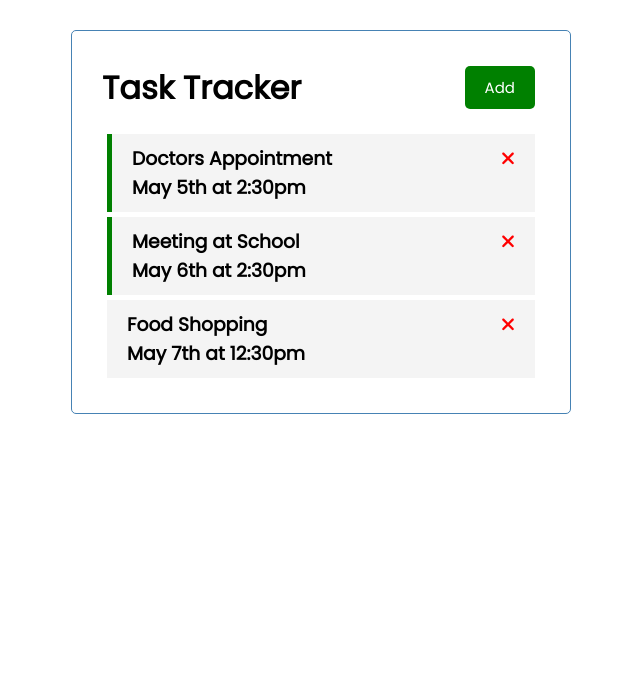
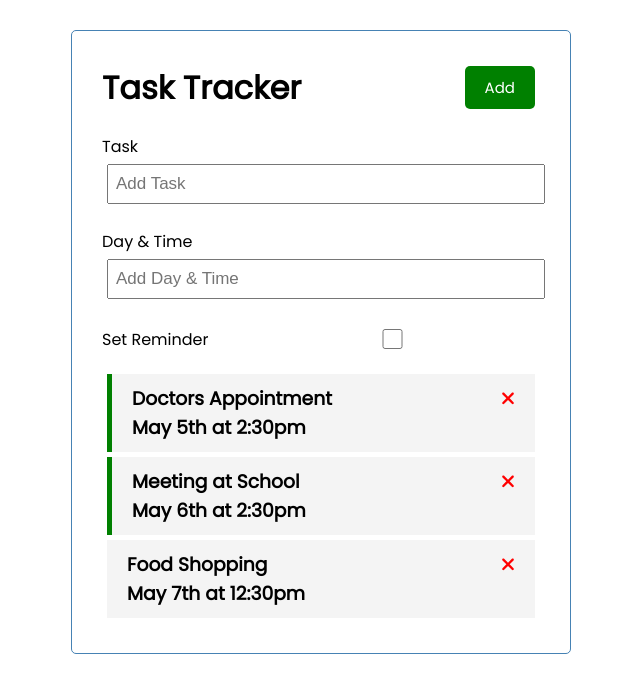
Before and after one commit to Victoria-Q-Le/angular-tracker, an Angular app: page / in a window 1280 px wide. Shown: the top 692 px of the page, without its empty margins (319-959 px from the left). Built offline with nearby package versions, Linux system fonts and the light colour scheme; data requests are answered from the project's data file.

Commit message:
working on task form

```diff
--- a/src/app/app.module.ts
+++ b/src/app/app.module.ts
@@ -8,6 +8,7 @@
 import { ButtonComponent } from './components/button/button.component';
 import { TasksComponent } from './components/tasks/tasks.component';
 import { TaskItemComponent } from './components/task-item/task-item.component';
+import { AddTaskComponent } from './components/add-task/add-task.component';
 
 
 @NgModule({
@@ -16,7 +17,8 @@
     HeaderComponent,
     ButtonComponent,
     TasksComponent,
-    TaskItemComponent
+    TaskItemComponent,
+    AddTaskComponent
   ],
   imports: [
     BrowserModule,
--- /dev/null
+++ b/src/app/components/add-task/add-task.component.html
@@ -0,0 +1,16 @@
+<form>
+  <div class="form-control">
+    <label for="text">Task</label>
+    <input type="text" name="text" id="text" placeholder="Add Task">
+  </div>
+
+  <div class="form-control">
+    <label for="day">Day & Time </label>
+    <input type="text" name="day" id="day" placeholder="Add Day & Time">
+  </div>
+
+  <div class="form-control form-control-check">
+    <label for="reminder">Set Reminder</label>
+    <input type="checkbox" name="reminder" id="reminder">
+  </div>
+</form>
--- /dev/null
+++ b/src/app/components/add-task/add-task.component.ts
@@ -0,0 +1,15 @@
+import { Component, OnInit } from '@angular/core';
+
+@Component({
+  selector: 'app-add-task',
+  templateUrl: './add-task.component.html',
+  styleUrls: ['./add-task.component.css']
+})
+export class AddTaskComponent implements OnInit {
+
+  constructor() { }
+
+  ngOnInit(): void {
+  }
+
+}
--- a/src/app/components/tasks/tasks.component.html
+++ b/src/app/components/tasks/tasks.component.html
@@ -1,3 +1,4 @@
+<app-add-task></app-add-task>
 <app-task-item
   *ngFor='let task of tasks'
   [task]='task'
```
Also changed, not shown: src/app/components/add-task/add-task.component.css (added), 1 other file (tests, documents, lock files or other folders).
